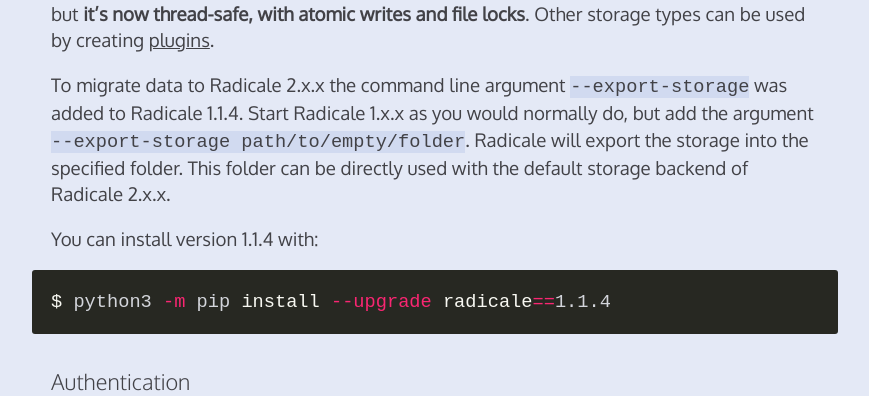
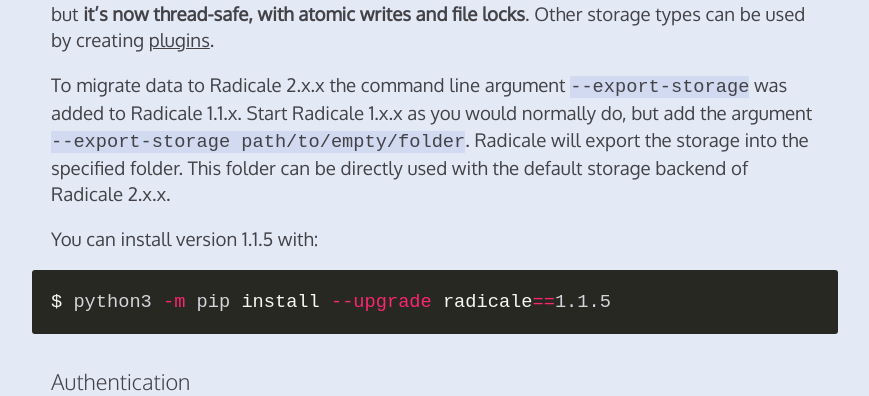
Before and after one commit to Kozea/Radicale, a Jekyll site: the page built from 1to2.md, in a window 1280 px wide. Shown: the part 1014-1410 px from the top of the page, without its empty margins (205-1074 px from the left). Built offline with Jekyll 4.4.1, drawn with Linux system fonts in a browser that asks for light colours.

Commit message:
Bump Radicale 1.1.4 to 1.1.5

````diff
--- a/1to2.md
+++ b/1to2.md
@@ -40,16 +40,16 @@
 [plugins]({{ site.baseurl }}/plugins/).
 
 To migrate data to Radicale 2.x.x the command line argument
-``--export-storage`` was added to Radicale 1.1.4.
+``--export-storage`` was added to Radicale 1.1.x.
 Start Radicale 1.x.x as you would normally do, but add the argument
 ``--export-storage path/to/empty/folder``. Radicale will export the storage
 into the specified folder. This folder can be directly used with the
 default storage backend of Radicale 2.x.x.
 
-You can install version 1.1.4 with:
+You can install version 1.1.5 with:
 
 ```shell
-$ python3 -m pip install --upgrade radicale==1.1.4
+$ python3 -m pip install --upgrade radicale==1.1.5
 ```
 
 ### Authentication
````
